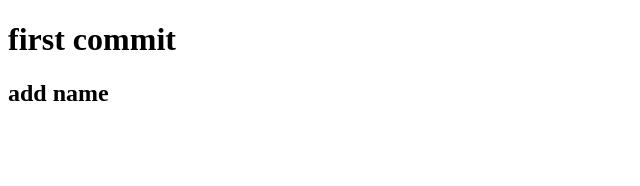
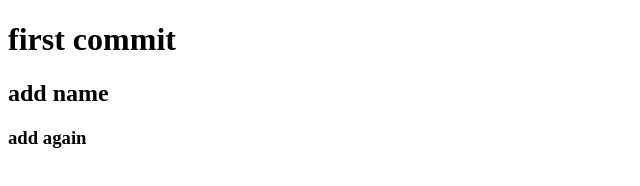
Before and after one commit to gaowujian/git-demo, a plain HTML site: page index.html in a window 1280 px wide. Shown: the whole page, without its empty margins (0-640 px from the left). Drawn offline with Linux system fonts and the light colour scheme.

Commit message:
add one line

```diff
--- a/index.html
+++ b/index.html
@@ -8,6 +8,6 @@
   <body>
     <h1>first commit</h1>
     <h2>add name</h2>
-
+    <h3>add again</h3>
   </body>
 </html>
```
